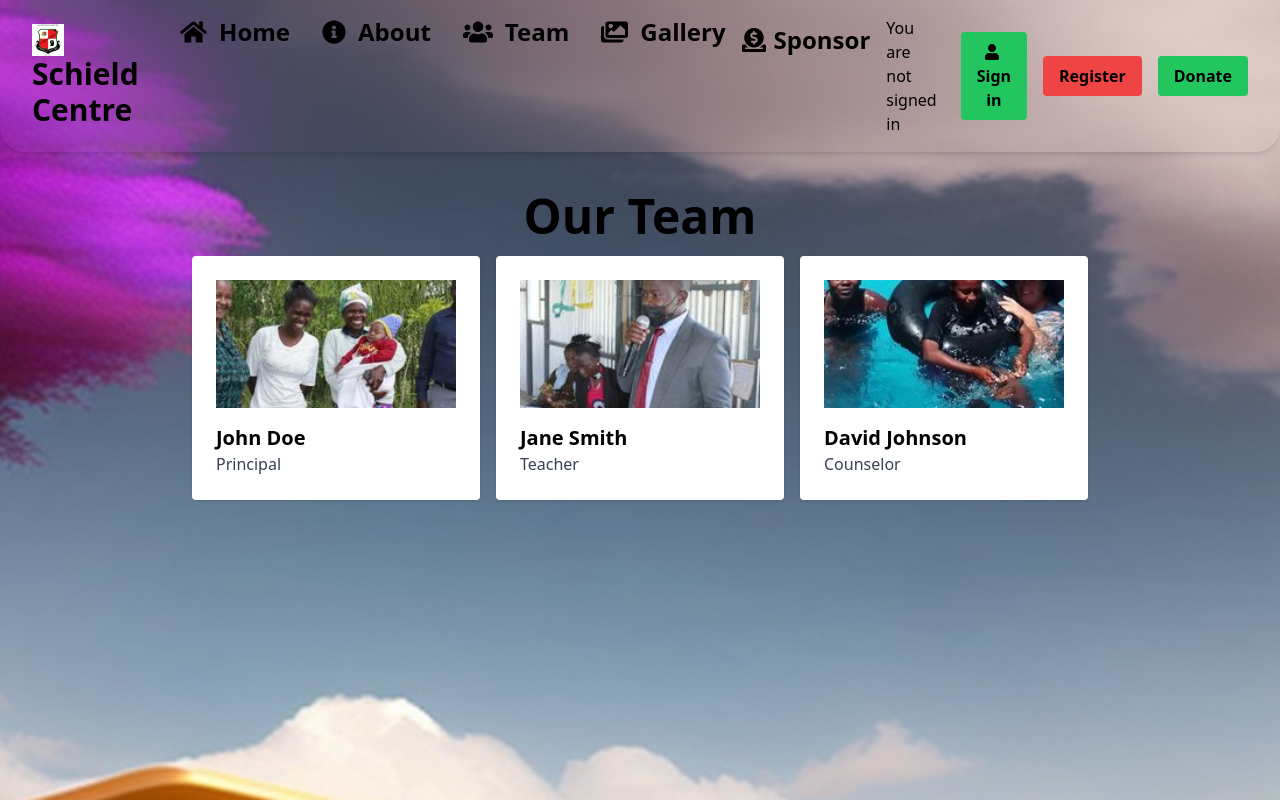
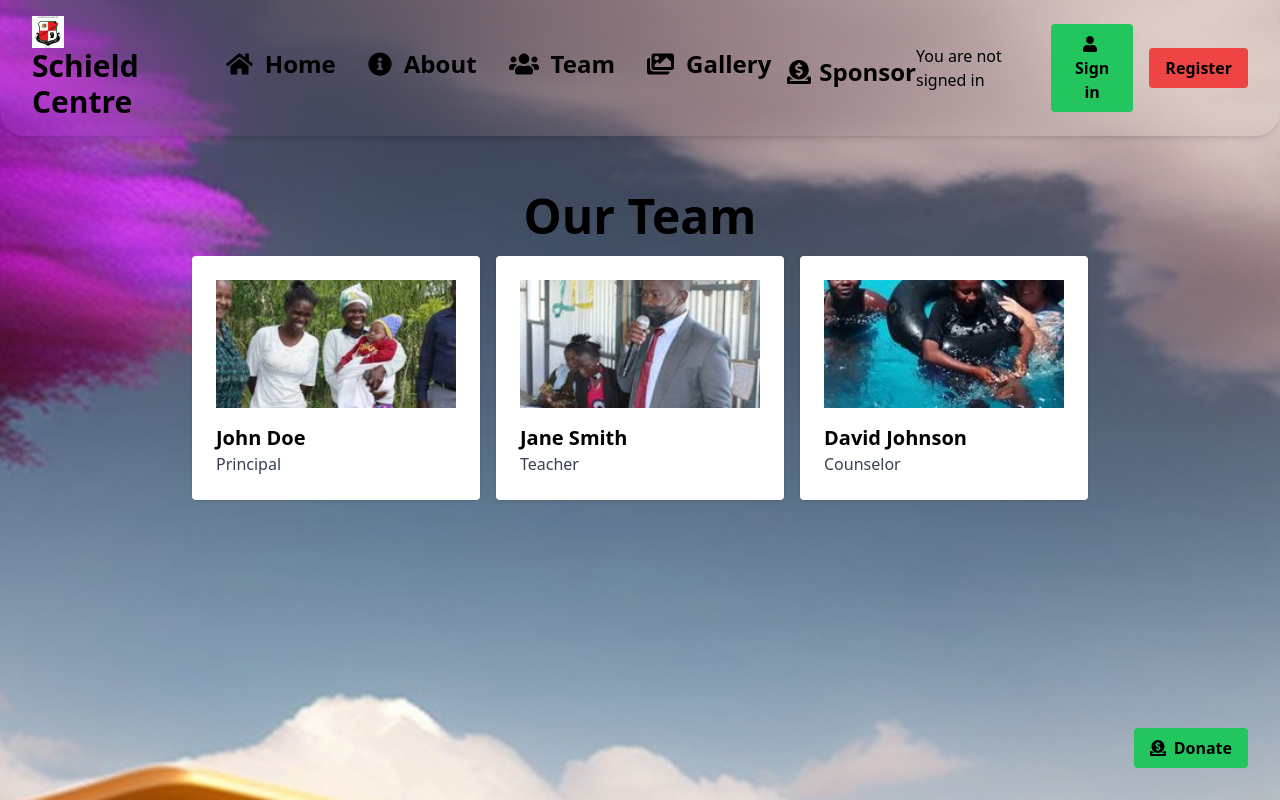
Before and after one commit to big-bunny/faceapp, a Next.js app: page /team in a window 1280 px wide. Shown: the top 800 px of the page. Built offline with nearby package versions, Linux system fonts and the light colour scheme; no server answers.

Commit message:
vercel12

```diff
--- a/src/components/Header.tsx
+++ b/src/components/Header.tsx
@@ -122,12 +122,12 @@ const Header = () => {
         <div className="flex items-center">
           <div
             className="w-8 h-8 rounded-full bg-cover bg-center mr-2"
-            style={{ backgroundImage: `url(${session.user.image})` }}
+            style={{ backgroundImage: `url(${session?.user?.image})` }}
           />
           <div>
             <small className="block">Signed in as</small>
             <strong className="block text-black">
-              {session.user.email || session.user.name}
+              {session?.user?.email || session?.user?.name}
             </strong>
           </div>
           <button
@@ -151,8 +151,9 @@ const Header = () => {
   const redirectToDonatePage = () => {
     router.push('/donatepage');
   };
+
   const redirectToRegisterPage = () => {
-    router.push('/register'); // Replace '/register' with the actual URL of your register page
+    router.push('/register');
   };
 
   const handleDonateButtonClick = () => {
@@ -204,51 +205,33 @@ const Header = () => {
                 {renderMenuLinks()}
                 {renderDropdown()}
               </ul>
-              <div className="flex items-center space-x-4">
+            </div>
+            <div className="hidden md:flex md:items-center md:space-x-4">
               {!loading && renderUserSection()}
-              </div>
-              <div className="flex items-center">
-                <button
-                  onClick={redirectToDonatePage}
-                  className={`bg-green-500 hover:bg-green-400 font-bold py-2 px-4 rounded focus:outline-none focus:shadow-outline text-black hover:text-green-300 ${
-                    isDonateButtonMoving ? 'animate-bounce' : ''
-                  }`}
-                >
-                  Donate
-                </button>
-              </div>
             </div>
           </div>
         </nav>
+      </header>
       {isMenuOpen && (
         <div className="md:hidden">
-            <ul className="bg-white text-gray-900 text-center mt-2 py-4">
+          <ul className="bg-white mt-2 py-2 px-4 rounded-md shadow-lg">
             {renderMenuLinks()}
             {renderDropdown()}
-              <li className="mt-4">
-                <div className="flex justify-center">
-                  {!loading && renderUserSection()}
-                </div>
-              </li>
-              <li className="mt-4">
-                <div className="flex justify-center">
-                  <button
-                    onClick={redirectToDonatePage}
-                    className={`bg-green-500 hover:bg-green-400 font-bold py-2 px-4 rounded focus:outline-none focus:shadow-outline text-black hover:text-green-300 ${
-                      isDonateButtonMoving ? 'animate-bounce' : ''
-                    }`}
-                  >
-                    Donate
-                  </button>
-                </div>
-              </li>
           </ul>
         </div>
       )}
-      </header>
       {showRegisterForm && (
-        <div className="fixed inset-0 flex items-center justify-center bg-black bg-opacity-50">
         <RegisterForm onClose={toggleRegisterForm} />
+      )}
+      {!loading && (
+        <div className={`fixed bottom-8 right-8 transition duration-500 ${isDonateButtonMoving ? 'animate-bounce' : ''}`}>
+          <button
+            onClick={handleDonateButtonClick}
+            className="flex items-center bg-green-500 hover:bg-red-400 hover:rounded-full font-bold py-2 px-4 rounded focus:outline-none focus:shadow-outline text-black hover:text-green-300"
+          >
+            <FontAwesomeIcon icon={faDonate} className="mr-2" />
+            Donate
+          </button>
         </div>
       )}
     </div>
```
Lines whose indentation alone changed are shown as unchanged.
